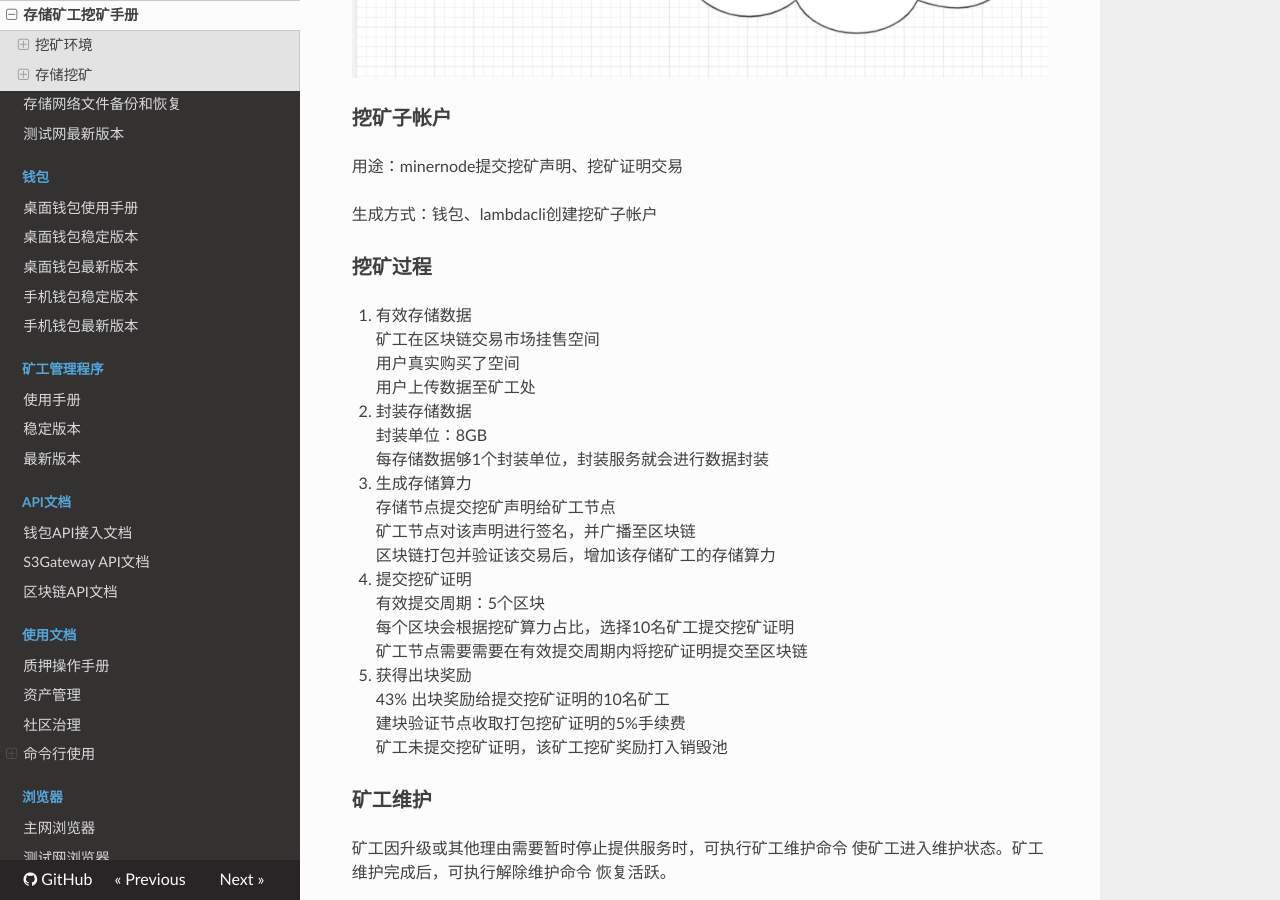
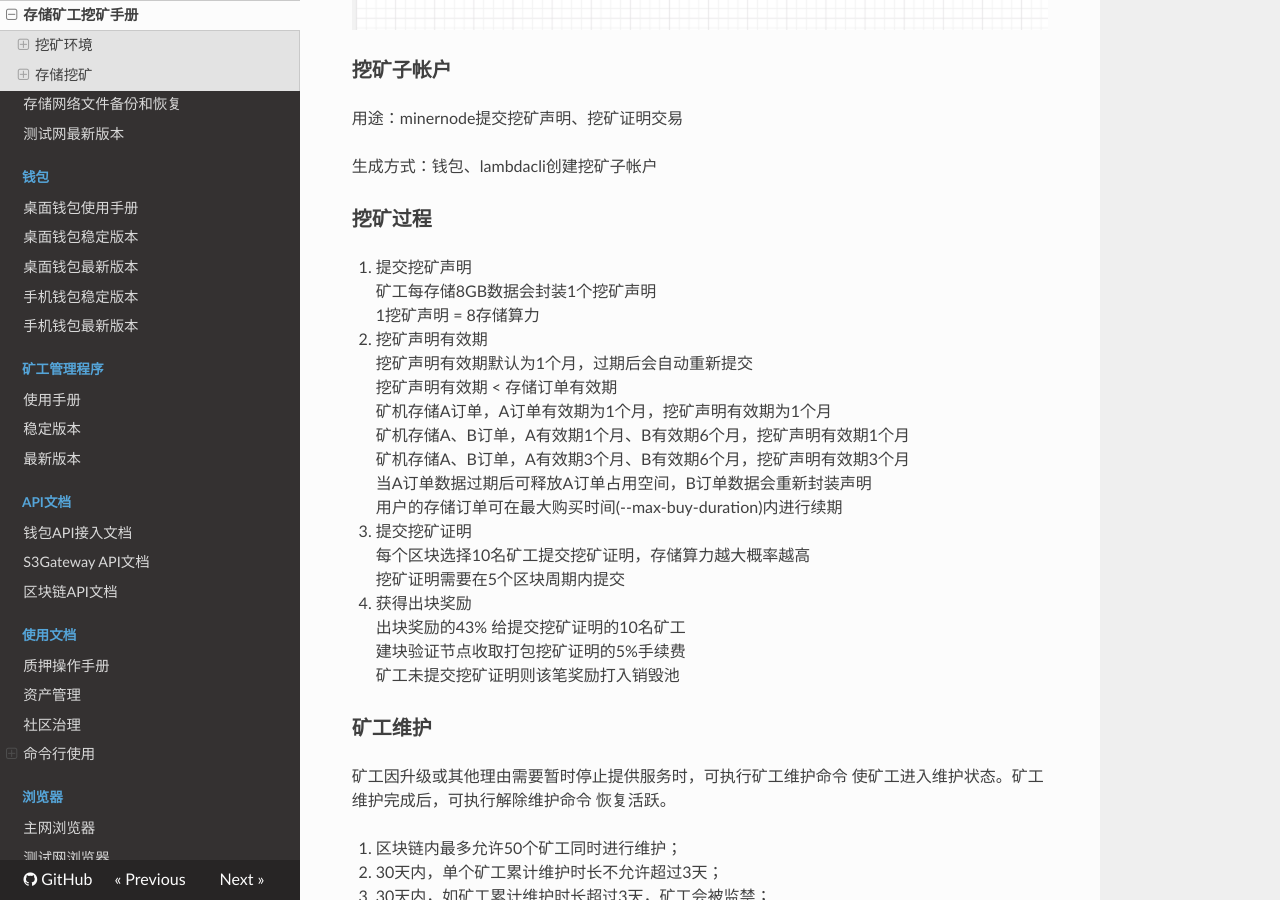
Before and after one commit to fireagainsmile/launch, an MkDocs documentation site: the page built from docs/Lambda-Store-and-Mining.md, in a window 1280 px wide and 900 px high, scrolled down 2499 px. Built offline with MkDocs 1.6.1, drawn with Linux system fonts in a browser that asks for light colours; nearby versions of some CDN libraries; some of the changed text lies outside the part shown.

Commit message:
Update Lambda-Store-and-Mining.md

````diff
--- a/docs/Lambda-Store-and-Mining.md
+++ b/docs/Lambda-Store-and-Mining.md
@@ -29,11 +29,8 @@ CPU：4核+
 #### 多磁盘配置
 ```
 #～/.lambda_storage/config/config.toml
-# mining、storage配置一一对应
 [storage]
 data_dir = [ "磁盘1", "磁盘2", "磁盘N"]
-[mining]
-mining_dir = [ "磁盘1", "磁盘2", "磁盘N"]
 ```
 
 #### 多存储节点配置
@@ -63,25 +60,27 @@ mining_dir = [ "磁盘1", "磁盘2", "磁盘N"]
 生成方式：钱包、lambdacli创建挖矿子帐户
 
 ### 挖矿过程
-1. 有效存储数据
-   矿工在区块链交易市场挂售空间
-   用户真实购买了空间
-   用户上传数据至矿工处
-2. 封装存储数据
-   封装单位：8GB
-   每存储数据够1个封装单位，封装服务就会进行数据封装
-3. 生成存储算力
-   存储节点提交挖矿声明给矿工节点
-   矿工节点对该声明进行签名，并广播至区块链
-   区块链打包并验证该交易后，增加该存储矿工的存储算力
-4. 提交挖矿证明
-   有效提交周期：5个区块
-   每个区块会根据挖矿算力占比，选择10名矿工提交挖矿证明
-   矿工节点需要需要在有效提交周期内将挖矿证明提交至区块链
-5. 获得出块奖励
-   43% 出块奖励给提交挖矿证明的10名矿工
+1. 提交挖矿声明
+   矿工每存储8GB数据会封装1个挖矿声明
+   1挖矿声明 = 8存储算力
+
+2. 挖矿声明有效期
+   挖矿声明有效期默认为1个月，过期后会自动重新提交
+   挖矿声明有效期 < 存储订单有效期
+   矿机存储A订单，A订单有效期为1个月，挖矿声明有效期为1个月
+   矿机存储A、B订单，A有效期1个月、B有效期6个月，挖矿声明有效期1个月
+   矿机存储A、B订单，A有效期3个月、B有效期6个月，挖矿声明有效期3个月
+   当A订单数据过期后可释放A订单占用空间，B订单数据会重新封装声明
+   用户的存储订单可在最大购买时间(--max-buy-duration)内进行续期
+
+3. 提交挖矿证明
+   每个区块选择10名矿工提交挖矿证明，存储算力越大概率越高
+   挖矿证明需要在5个区块周期内提交
+
+4. 获得出块奖励
+   出块奖励的43% 给提交挖矿证明的10名矿工
    建块验证节点收取打包挖矿证明的5%手续费
-   矿工未提交挖矿证明，该矿工挖矿奖励打入销毁池
+   矿工未提交挖矿证明则该笔奖励打入销毁池
 
 ### 矿工维护
 矿工因升级或其他理由需要暂时停止提供服务时，可执行矿工维护命令 使矿工进入维护状态。矿工维护完成后，可执行解除维护命令 恢复活跃。
````
